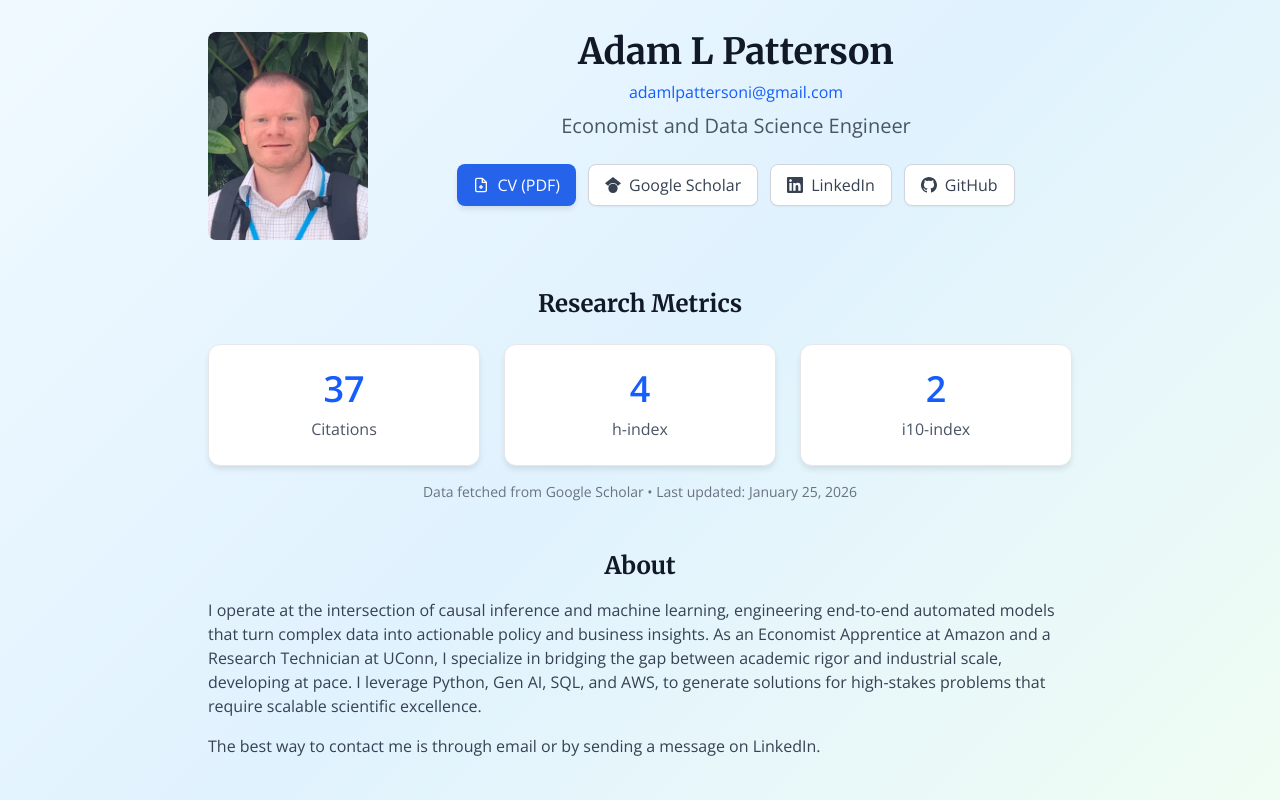
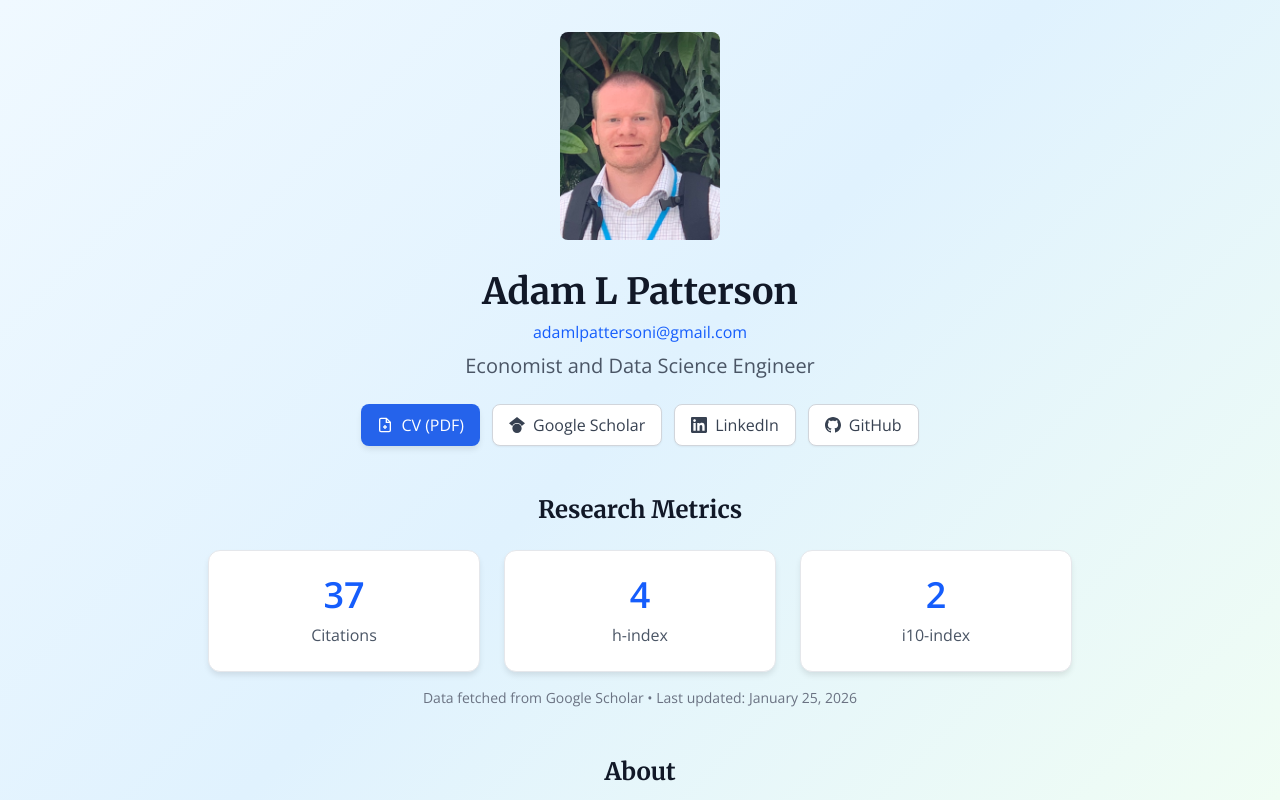
Before and after one commit to adampattersonct/personal-website, a Next.js app: page / in a window 1280 px wide. Shown: the top 800 px of the page. Built offline with nearby package versions, Linux system fonts and the light colour scheme.

Commit message:
Updated profile header

```diff
--- a/components/ProfileHeader.tsx
+++ b/components/ProfileHeader.tsx
@@ -9,7 +9,7 @@
 
   return (
     <header className="profile-header mb-12">
-      <div className="flex flex-col md:flex-row items-center md:items-start gap-8">
+      <div className="flex flex-col items-center gap-8">
         <div className="profile-image w-40 h-52 flex-shrink-0">
           <div className="w-full h-full rounded-lg overflow-hidden bg-gray-200 flex items-center justify-center">
             {!imgError ? (
```
